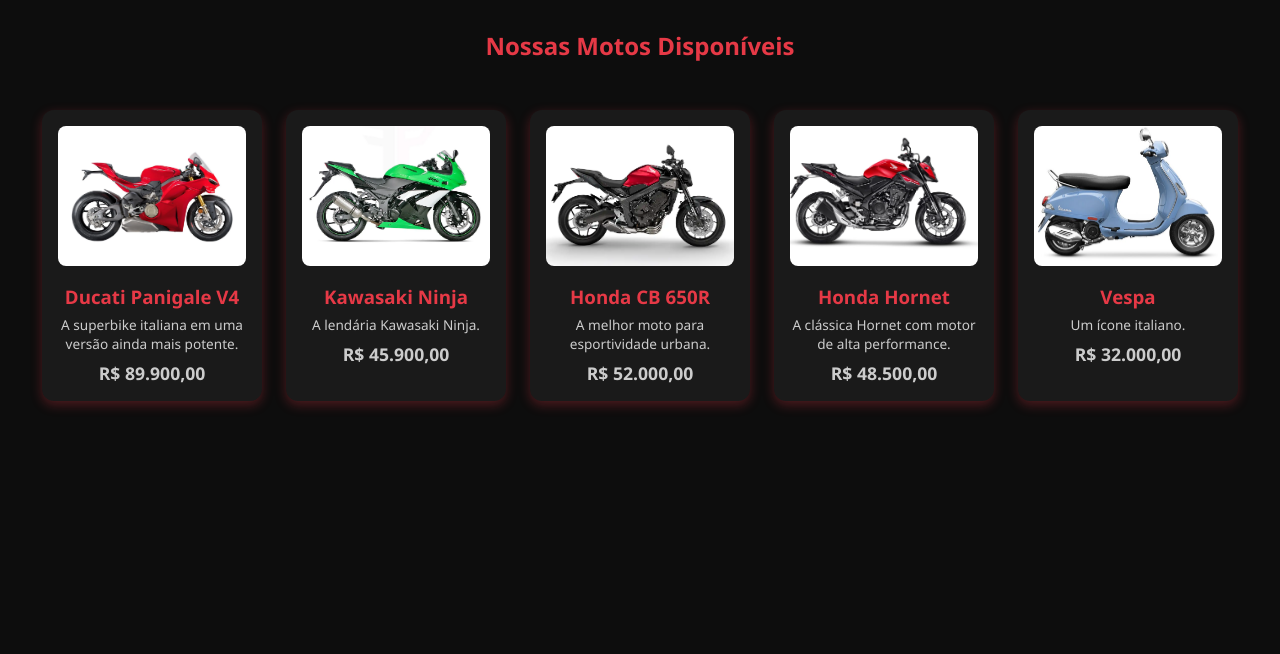
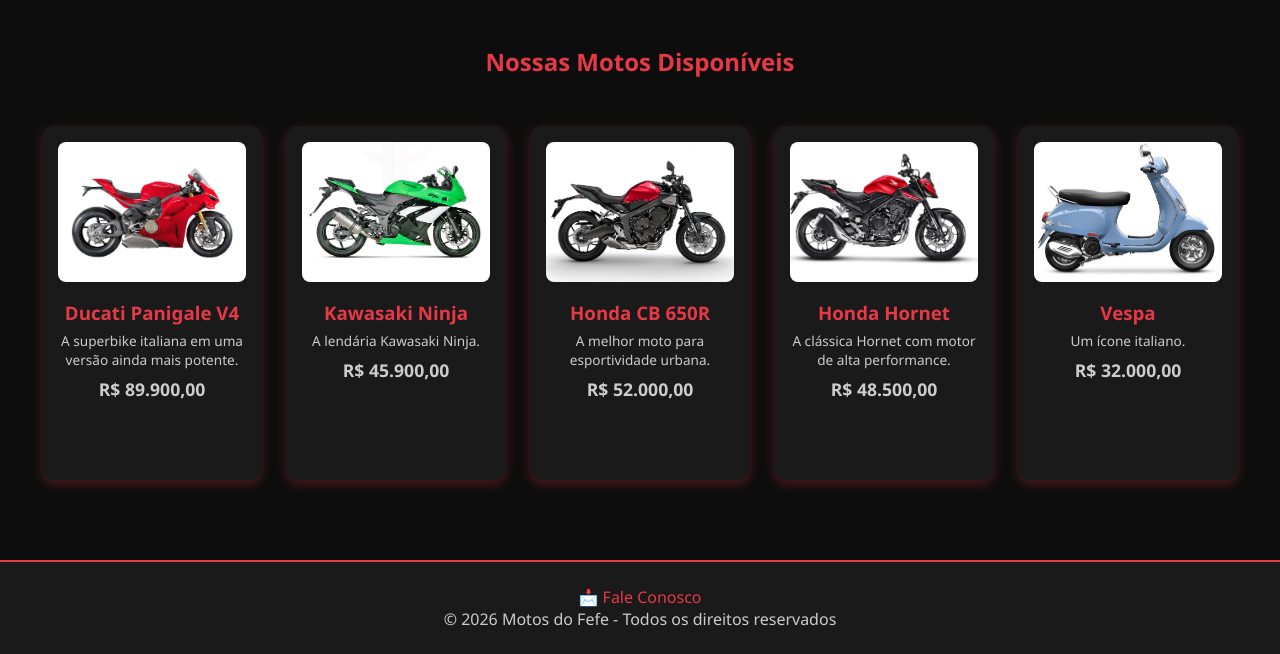
Before and after one commit to felipemello10/cp3-webdev, a plain HTML site: page Desktop/cp3web/index.html in a window 1280 px wide. Shown: the part 146-800 px from the top of the page. Drawn offline with Linux system fonts and the light colour scheme; files whose address does not match are found by name.

Commit message:
feat: adicionando rodapé

```diff
--- a/Desktop/cp3web/index.html
+++ b/Desktop/cp3web/index.html
@@ -19,5 +19,11 @@
   <div id="produtos"></div>
 
   <script src="src/js/script.js"></script>
+
+
+  <footer>
+  <p>📩 <a href="mailto:Motosdofefe@gmail.com">Fale Conosco</a></p>
+  <p>© 2026 Motos do Fefe - Todos os direitos reservados</p>
+</footer>
 </body>
 </html>
--- a/Desktop/cp3web/src/css/estilo.css
+++ b/Desktop/cp3web/src/css/estilo.css
@@ -129,3 +129,32 @@
 }
 
 .sobre-container h2 { color: #e63946; margin-bottom: 1rem; }
+
+/* FOOTER */
+footer {
+  background-color: #1a1a1a;
+  color: #ccc;
+  text-align: center;
+  padding: 1.5rem;
+  margin-top: 3rem;
+  border-top: 2px solid #e63946;
+}
+
+footer a {
+  color: #e63946;
+  text-decoration: none;
+}
+
+footer a:hover {
+  color: #fff;
+}
+
+body {
+  min-height: 100vh;
+  display: flex;
+  flex-direction: column;
+}
+
+#produtos {
+  flex: 1;
+}
```
